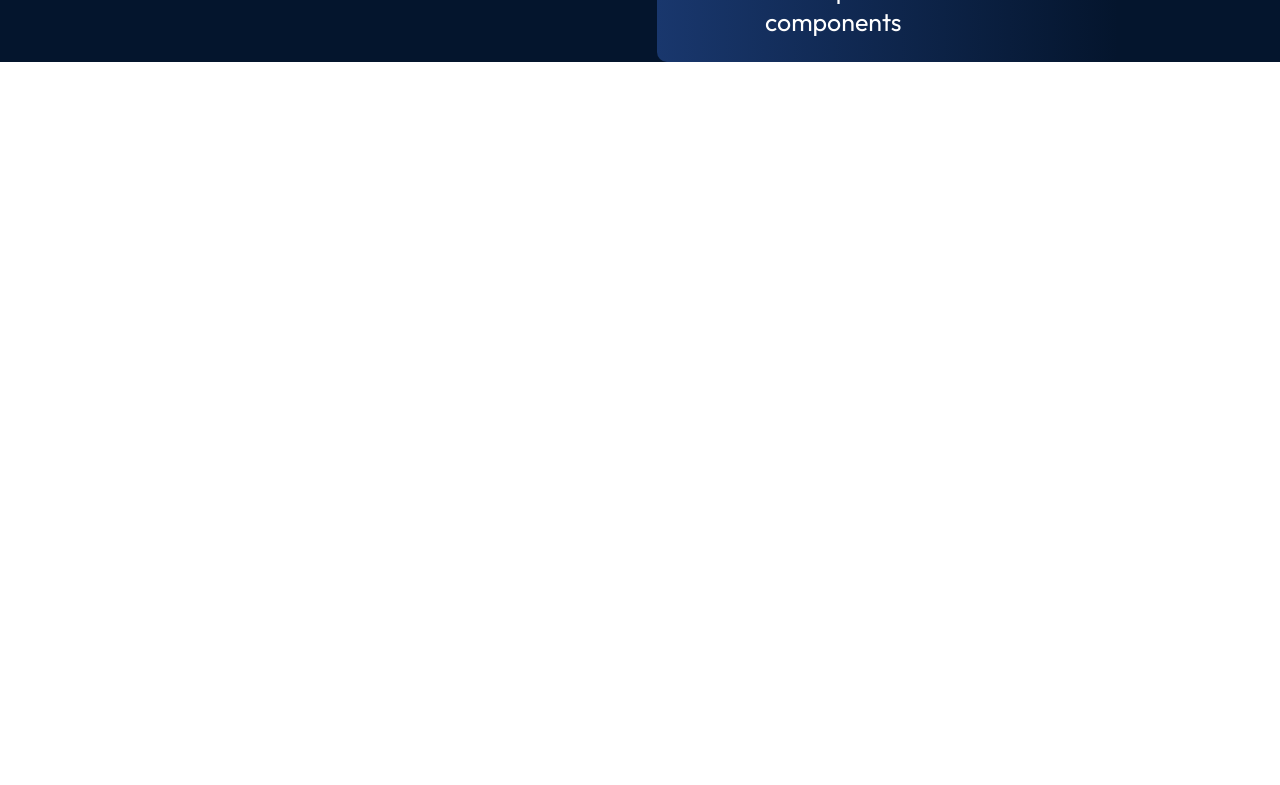
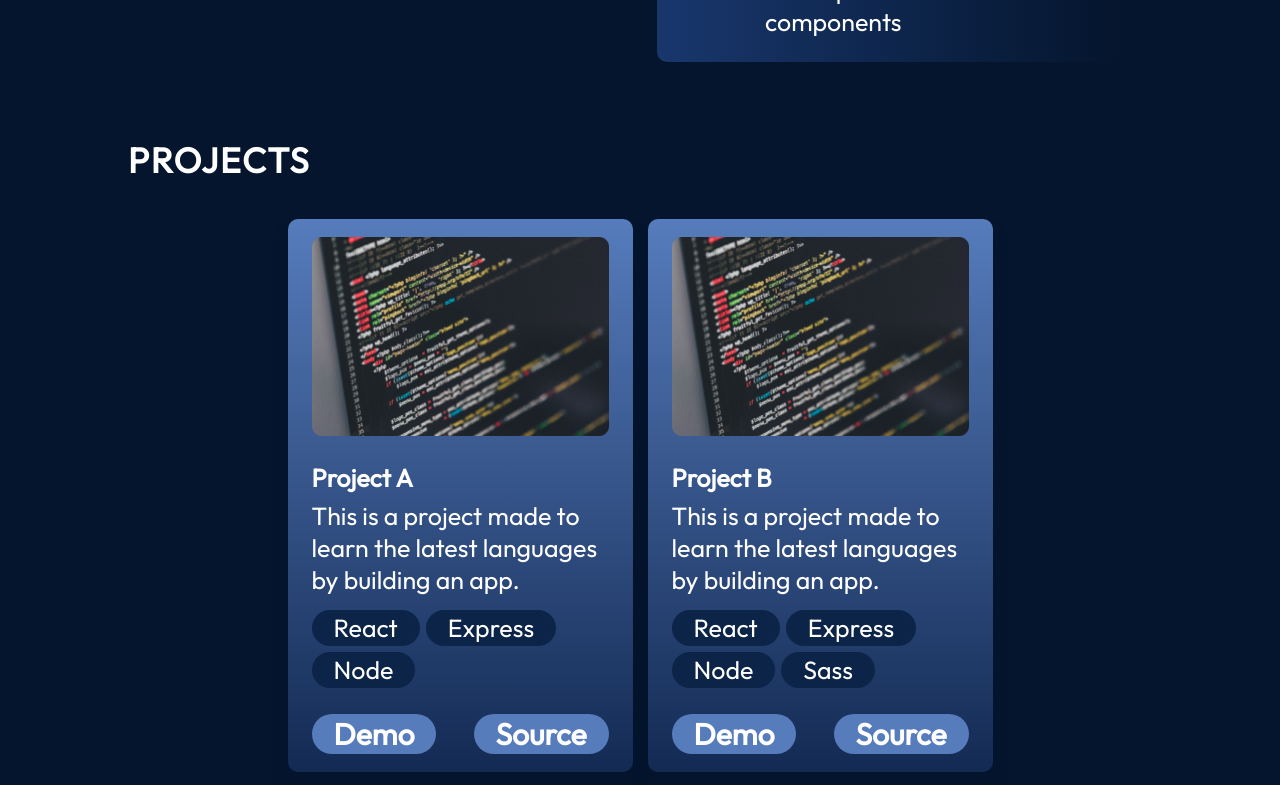
Before and after one commit to MakcPokrovskiy/portfolio, a React (Vite) app: page / in a window 1280 px wide. Shown: the part 2380-3165 px from the top of the page. Before the commit the page ends 2442 px from the top, so only its background shows below. Built offline with nearby package versions, Linux system fonts and the light colour scheme.

Commit message:
complete section Projects

```diff
--- a/src/App.jsx
+++ b/src/App.jsx
@@ -4,6 +4,7 @@ import {Navbar} from "./components/Navbar/Navbar.jsx";
 import {Hero} from "./components/Hero/Hero.jsx";
 import {About} from "./components/About/About.jsx";
 import {Experience} from "./components/Experience/Experience.jsx";
+import {Projects} from "./components/Projects/Projects.jsx";
 
 function App() {
 
@@ -13,6 +14,7 @@ function App() {
       <Hero/>
       <About/>
       <Experience/>
+      <Projects/>
     </div>
   )
 }
--- a/src/App.module.css
+++ b/src/App.module.css
@@ -4,4 +4,5 @@
     width: 100%;
     height: 100%;
     background-color: var(--color-bg);
+    overflow: hidden;
 }
--- /dev/null
+++ b/src/components/Projects/ProjectCard.jsx
@@ -0,0 +1,26 @@
+import {getImagesUrl} from "../../../utils.js";
+import styles from "./ProjectCard.module.css";
+
+export const ProjectCard = ({project: {title, imageSrc, description, skills, demo, source}}) => {
+  return (
+    <div className={styles.container}>
+      <img src={getImagesUrl(imageSrc)} alt={title} className={styles.image}/>
+      <h3 className={styles.title}>{title}</h3>
+      <p className={styles.descr}>{description}</p>
+      <ul className={styles.skills}>
+        {
+          skills.map((skill, id) => {
+            return (
+              <li className={styles.skill} key={id}>{skill}</li>
+            )
+          })
+        }
+      </ul>
+      <div className={styles.links}>
+        <a className={styles.link} href={demo}>Demo</a>
+        <a className={styles.link} href={source}>Source</a>
+
+      </div>
+    </div>
+  )
+}
--- /dev/null
+++ b/src/components/Projects/ProjectCard.module.css
@@ -0,0 +1,62 @@
+@import "../../vars.css";
+
+
+.container {
+    display: flex;
+    flex-direction: column;
+    border-radius: 10px;
+    background: linear-gradient(180deg, #567cbc 0%, #132a53 100%);
+    box-shadow: 0 16px 14px 0 #04152d;
+    padding: 18px 24px;
+    max-width: 345px;
+}
+
+.image {
+    margin-bottom: 26px;
+}
+
+.title {
+    font-size: 25px;
+    font-weight: 700;
+}
+
+.descr {
+    margin-top: 6px;
+    font-size: 25px;
+    font-weight: 400;
+}
+
+.skills {
+    width: 100%;
+    margin-top: 14px;
+    display: flex;
+    flex-direction: row;
+    flex-wrap: wrap;
+    gap: 6px;
+    list-style: none;
+}
+
+.skill {
+    font-size: 25px;
+    font-weight: 400;
+    border-radius: 100px;
+    background: var(--color-dark);
+    padding: 2px 22px;
+}
+
+.links {
+    width: 100%;
+    margin-top: 26px;
+    display: flex;
+    justify-content: space-between;
+}
+
+.link {
+    text-decoration: none;
+    color: var(--color-text);
+    font-size: 30px;
+    font-weight: 600;
+    border-radius: 100px;
+    background: var(--color-primery);
+    padding: 1px 22px;
+}
--- /dev/null
+++ b/src/components/Projects/Projects.jsx
@@ -0,0 +1,22 @@
+import styles from "./Projects.module.css";
+
+//data
+import projects from "../../data/projects.json";
+import {ProjectCard} from "./ProjectCard.jsx";
+
+export const Projects = () => {
+  return (
+    <section className={styles.container} id="projects">
+      <h2 className={styles.title}>Projects</h2>
+      <div className={styles.projects}>
+        {
+          projects.map((project, id) => {
+            return (
+              <ProjectCard key={id} project={project}/>
+            )
+          })
+        }
+      </div>
+    </section>
+  )
+}
--- /dev/null
+++ b/src/components/Projects/Projects.module.css
@@ -0,0 +1,24 @@
+@import "../../vars.css";
+
+.container {
+    margin: 76px 10% 0;
+    color: var(--color-text);
+}
+
+.title {
+    font-size: 35px;
+    font-weight: 700;
+    letter-spacing: 1.75px;
+    text-transform: uppercase;
+}
+
+.projects {
+    margin-top: 37px;
+    display: flex;
+    flex-direction: row;
+    flex-wrap: wrap;
+    align-items: center;
+    justify-content: center;
+    gap: 15px;
+    width: 100%;
+}
```
Also changed, not shown: src/components/Contact/Contact.jsx (added), src/components/Contact/Contact.module.css (added).
